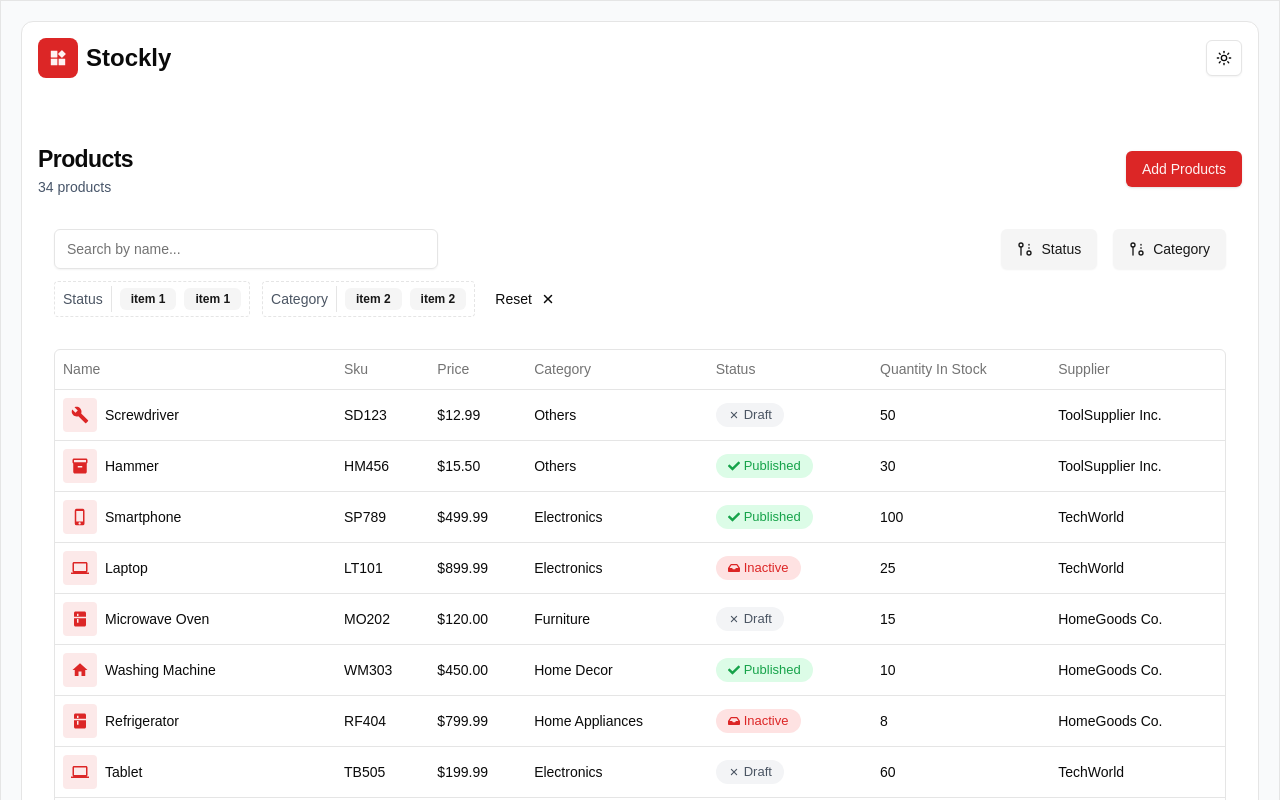
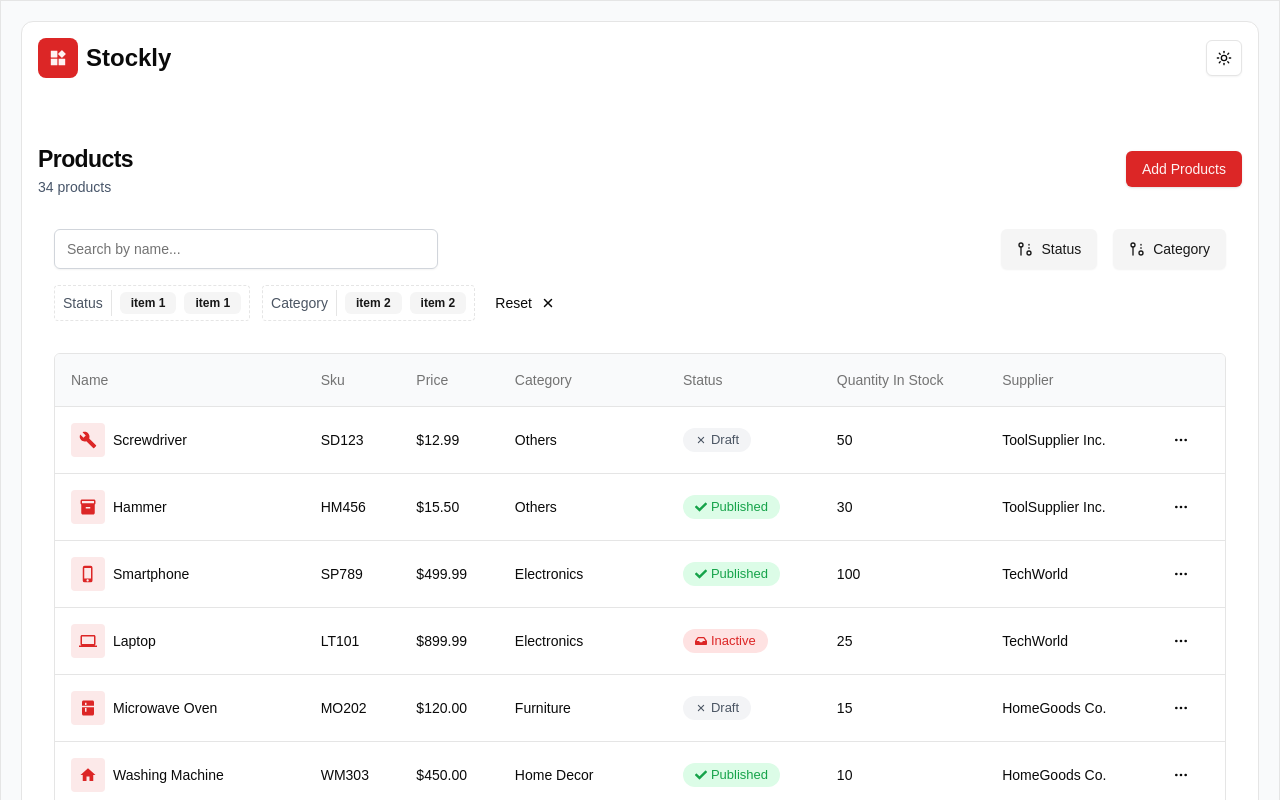
Before and after one commit to Beamlak996/Product-Inventory-Table, a Next.js app: page / in a window 1280 px wide. Shown: the top 800 px of the page. Built offline with nearby package versions, Linux system fonts and the light colour scheme.

Commit message:
Adding the action dropdown for each product

```diff
--- a/components/product/columns.tsx
+++ b/components/product/columns.tsx
@@ -3,6 +3,7 @@
 import { IconType } from "react-icons";
 import { FaCheck, FaInbox } from "react-icons/fa";
 import { IoClose } from "react-icons/io5";
+import { ProductDropDown } from "./product-drop-down";
 
 export type Product = {
   id: string;
@@ -100,4 +101,8 @@
     accessorKey: "supplier",
     header: "Supplier",
   },
+  {
+    id: "actions",
+    cell: ({ row }) => <ProductDropDown row={row} />,
+  },
 ];
--- /dev/null
+++ b/components/product/product-drop-down.tsx
@@ -0,0 +1,61 @@
+import { Row } from "@tanstack/react-table";
+import { MoreHorizontal } from "lucide-react";
+import { FaRegEdit } from "react-icons/fa";
+import { MdContentCopy, MdOutlineDelete } from "react-icons/md";
+
+import {
+  DropdownMenu,
+  DropdownMenuContent,
+  DropdownMenuItem,
+  DropdownMenuSeparator,
+  DropdownMenuTrigger,
+} from "@/components/ui/dropdown-menu";
+import { Button } from "../ui/button";
+
+import { Product } from "./columns";
+
+type MenuItem = {
+  icon: JSX.Element;
+  label: string;
+  className: string;
+  separator?: undefined;
+};
+
+export const ProductDropDown = ({ row }: { row: Row<Product> }) => {
+  const menuItems: MenuItem[] = [
+    { icon: <MdContentCopy />, label: "Copy", className: "" },
+    { icon: <FaRegEdit />, label: "Edit", className: "" },
+
+    {
+      icon: <MdOutlineDelete className="text-lg" />,
+      label: "Delete",
+      className: "text-red-600",
+    },
+  ];
+
+  return (
+    <DropdownMenu>
+      <DropdownMenuTrigger asChild>
+        <Button variant="ghost" className="h-8 w-8 p-0">
+          <span className="sr-only">Open menu</span>
+          <MoreHorizontal className="h-4 w-4" />
+        </Button>
+      </DropdownMenuTrigger>
+      <DropdownMenuContent>
+        {menuItems.map((item, index) =>
+          item.separator ? (
+            <DropdownMenuSeparator key={index} />
+          ) : (
+            <DropdownMenuItem
+              key={index}
+              className={`flex items-center gap-1 p-[10px] ${item.className}`}
+            >
+              {item.icon}
+              <span>{item.label}</span>
+            </DropdownMenuItem>
+          )
+        )}
+      </DropdownMenuContent>
+    </DropdownMenu>
+  );
+};
--- a/components/product/product-table.tsx
+++ b/components/product/product-table.tsx
@@ -35,10 +35,14 @@
   });
 
   return (
-    <div>
-      <div className="flex flex-col gap-3 mb-8 mt-6">
-        <div className="flex items-center justify-between">
-          <Input placeholder="Search by name..." className="max-w-sm h-10" />
+    <div className="space-y-6">
+      {/* Search and Filters */}
+      <div className="flex flex-col gap-4 mb-8 mt-6">
+        <div className="flex flex-wrap items-center justify-between gap-4">
+          <Input
+            placeholder="Search by name..."
+            className="max-w-sm h-10 border-gray-300 focus:ring-2 focus:ring-blue-500"
+          />
           <div className="flex items-center gap-4">
             <StatusDropDown />
             <CategoryDropDown />
@@ -47,14 +51,14 @@
         <FilterArea />
       </div>
 
-      <div className="rounded-md border">
-        <Table>
-          <TableHeader>
+      {/* Table */}
+      <div className="overflow-x-auto rounded-md border">
+        <Table className="w-full">
+          <TableHeader className="sticky top-0 bg-gray-50">
             {table.getHeaderGroups().map((headerGroup) => (
               <TableRow key={headerGroup.id}>
-                {headerGroup.headers.map((header) => {
-                  return (
-                    <TableHead key={header.id}>
+                {headerGroup.headers.map((header) => (
+                  <TableHead key={header.id} className="p-4 text-left">
                     {header.isPlaceholder
                       ? null
                       : flexRender(
@@ -62,8 +66,7 @@
                           header.getContext()
                         )}
                   </TableHead>
-                  );
-                })}
+                ))}
               </TableRow>
             ))}
           </TableHeader>
@@ -72,10 +75,11 @@
               table.getRowModel().rows.map((row) => (
                 <TableRow
                   key={row.id}
+                  className="hover:bg-gray-100"
                   data-state={row.getIsSelected() && "selected"}
                 >
                   {row.getVisibleCells().map((cell) => (
-                    <TableCell key={cell.id}>
+                    <TableCell key={cell.id} className="p-4">
                       {flexRender(
                         cell.column.columnDef.cell,
                         cell.getContext()
@@ -88,9 +92,9 @@
               <TableRow>
                 <TableCell
                   colSpan={columns.length}
-                  className="h-24 text-center"
+                  className="h-24 text-center text-gray-500"
                 >
-                  No results.
+                  No results found. Try adjusting your filters.
                 </TableCell>
               </TableRow>
             )}
```
Lines whose indentation alone changed are shown as unchanged.
